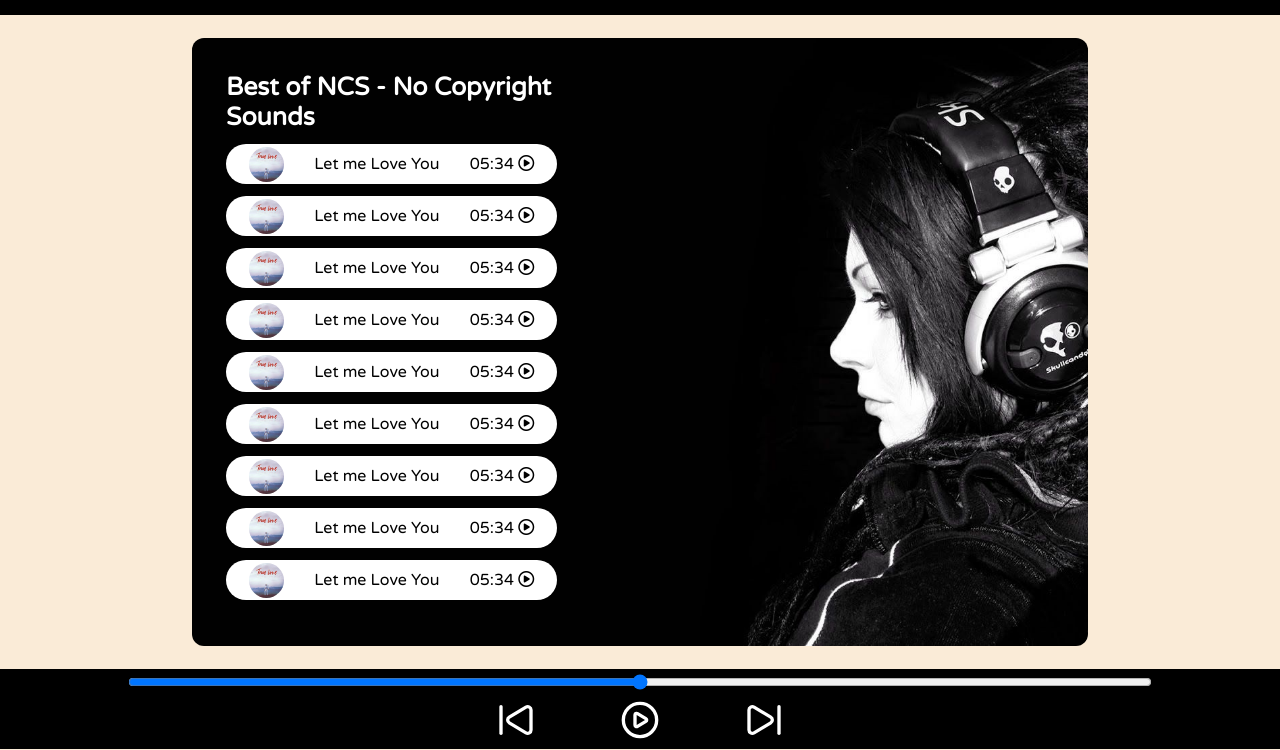
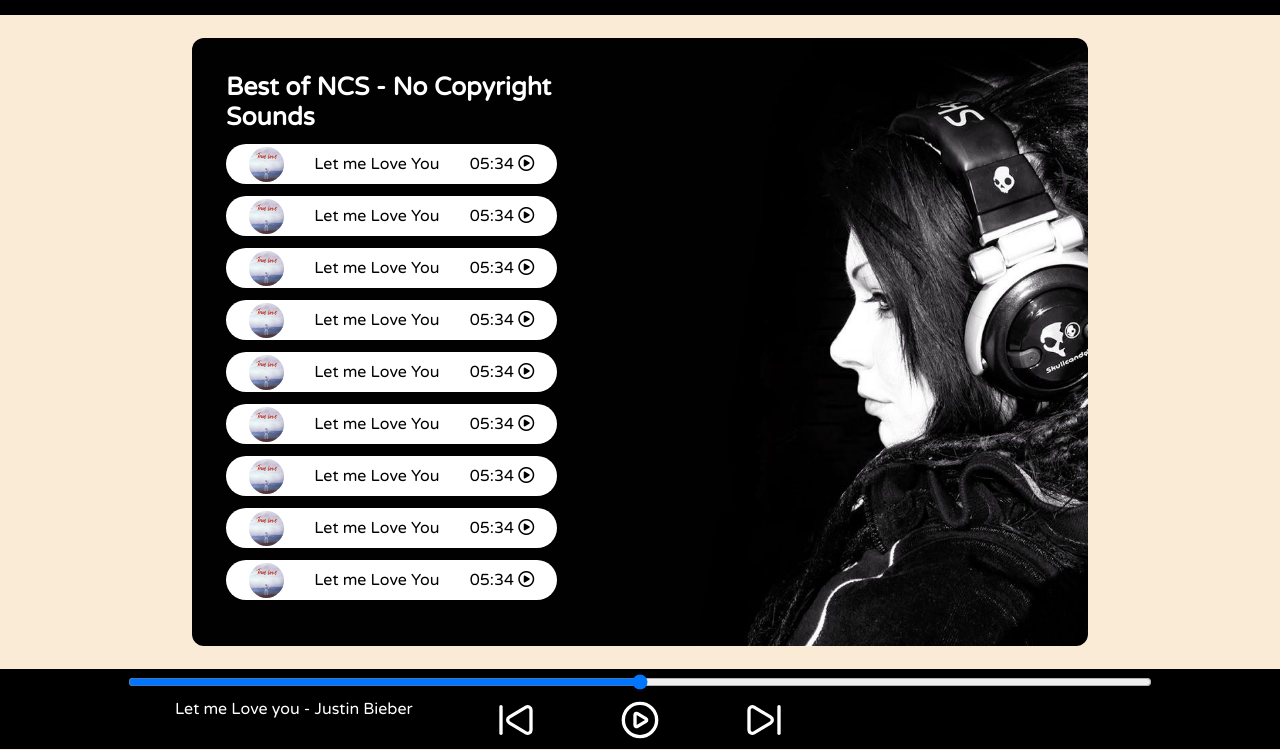
Before and after one commit to KalpitChandekar/Spotify, a website: page index.html in a window 1280 px wide. Shown: the part 50-800 px from the top of the page. Drawn offline with nearby package versions, Linux system fonts and the light colour scheme.

Commit message:
added new playing gif in bottom

```diff
--- a/index.html
+++ b/index.html
@@ -87,6 +87,8 @@
         <i class="ico" data-lucide="play-circle"></i>
         <i class="ico" data-lucide="skip-forward"></i>
       </div>
+
+      <div class="songInfo"><img src="images/playing.gif"width="42px" alt="">Let me Love you - Justin Bieber</div>
     </div>
 
     <script src="https://unpkg.com/lucide@latest"></script>
--- a/style.css
+++ b/style.css
@@ -7,6 +7,7 @@
   margin: 0;
   padding: 0;
   box-sizing: border-box;
+
 }
 
 body {
@@ -115,3 +116,15 @@ nav ul li {
 .timestamp {
   cursor: pointer;
 }
+
+.songInfo {
+  position: absolute;
+  left: 9.6vw;
+  font-family: 'Varela Round', sans-serif;
+}
+
+.songInfo img {
+  margin-right: 10px;
+  opacity: 0;
+  transition:opacity 1s ease-in ;
+}
```
